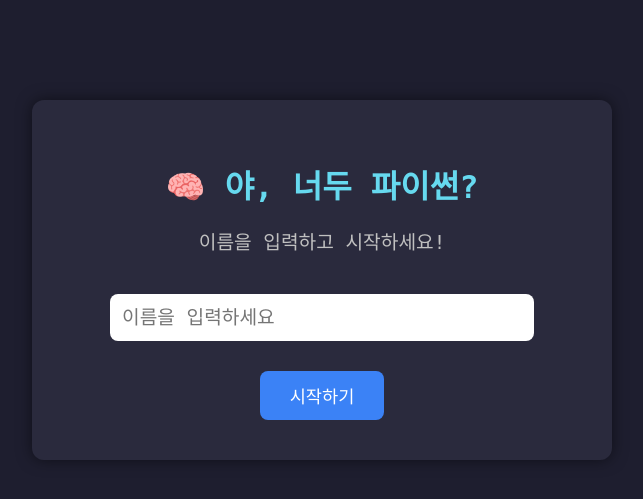
After one commit to hyunseo-jo/jhs_pytest, a Flask app: page /start in a window 1280 px wide. The commit adds this page. Shown: the top 499 px of the page, without its empty margins (318-961 px from the left). Run offline with Flask 3, Linux system fonts and the light colour scheme; some web fonts are replaced.

Commit message:
기능 추가

```diff
--- a/app.py
+++ b/app.py
@@ -1,13 +1,13 @@
-from flask import Flask, render_template, request, jsonify, session
+from flask import Flask, render_template, request, jsonify, session, redirect, url_for
 import io
 import contextlib
 
 app = Flask(__name__)
-app.secret_key = 'your-secret-key'  # 세션 사용을 위한 키 설정
+app.secret_key = 'your-secret-key'  # 세션용 비밀키
 
-# 파이썬 코드 문제 리스트 (문제: 실제출력)
+# 퀴즈 문제 목록
 QUESTIONS = [
-    {"code": "print(1 + 2)", "answer": "3"},
+ {"code": "print(1 + 2)", "answer": "3"},
     {"code": "print('Hello' + 'World')", "answer": "HelloWorld"},
     {"code": "a = 3\nb = 4\nprint(a * b)", "answer": "12"},
     {"code": "print(len('Python'))", "answer": "6"},
@@ -34,40 +34,70 @@ QUESTIONS = [
     {"code": "for i in range(3):\n    for j in range(2):\n        print(i, j)", "answer": "0 0\n0 1\n1 0\n1 1\n2 0\n2 1"}
 ]
 
+# 점수 저장소 (이름: 점수)
+students_score = {}
+
+# ---------- 라우트 정의 ----------
+
+@app.route('/start', methods=['GET', 'POST'])
+def start():
+    if request.method == 'POST':
+        name = request.form.get('name', '').strip()
+        if name:
+            session['name'] = name
+            session['question_index'] = 0
+            if name not in students_score:
+                students_score[name] = 0
+            return redirect(url_for('index'))
+    return render_template('start.html')
+
 
 @app.route('/')
 def index():
-    question_index = session.get('question_index', 0)
+    name = session.get('name')
+    if not name:
+        return redirect(url_for('start'))
 
-    if question_index >= len(QUESTIONS):
-        question_index = 0  # 모든 문제를 풀었으면 처음부터 다시
+    q_index = session.get('question_index', 0)
+    if q_index >= len(QUESTIONS):
+        q_index = 0
+        session['question_index'] = 0  # 다시 처음부터
 
-    current_question = QUESTIONS[question_index]
-    session['question_index'] = question_index  # 현재 인덱스를 저장
-    session['code'] = current_question["code"]  # 정답 확인을 위해 코드 저장
-
-    return render_template('index.html', code_snippet=current_question["code"])
+    question = QUESTIONS[q_index]
+    session['code'] = question['code']  # 현재 문제 저장
+    return render_template('index.html',
+                           code_snippet=question['code'],
+                           my_score=students_score.get(name, 0),
+                           ranking=get_top_rankings())
 
 
 @app.route('/check', methods=['POST'])
 def check_answer():
+    name = session.get('name')
     user_answer = request.json.get("answer", "").strip()
     code_str = session.get("code", "")
     correct_output = execute_code(code_str).strip()
 
     if user_answer == correct_output:
+        students_score[name] += 1
+        session['question_index'] = session.get('question_index', 0) + 1
         result = 'correct'
-        session['question_index'] = session.get('question_index', 0) + 1  # 다음 문제로 이동
     else:
         result = 'wrong'
 
     return jsonify({
         "result": result,
-        "correct_answer": correct_output
+        "correct_answer": correct_output,
+        "my_score": students_score[name],
+        "ranking": get_top_rankings()
     })
 
 
-# 실제 코드 실행 결과를 문자열로 반환
+def get_top_rankings():
+    sorted_scores = sorted(students_score.items(), key=lambda x: x[1], reverse=True)
+    return [{"name": n, "score": s} for n, s in sorted_scores[:5]]
+
+
 def execute_code(code_str):
     output = io.StringIO()
     try:
--- /dev/null
+++ b/templates/start.html
@@ -0,0 +1,54 @@
+<!DOCTYPE html>
+<html lang="ko">
+<head>
+    <meta charset="UTF-8">
+    <title>파이썬 퀴즈 시작</title>
+    <link href="https://cdn.jsdelivr.net/gh/projectnoonnu/noonfonts_2107@1.0/D2Coding.css" rel="stylesheet">
+    <link rel="stylesheet" href="{{ url_for('static', filename='styles.css') }}">
+    <style>
+        .start-container {
+            max-width: 500px;
+            margin: 100px auto;
+            background-color: #2a2a3d;
+            padding: 40px;
+            border-radius: 12px;
+            text-align: center;
+            box-shadow: 0 0 15px rgba(0, 0, 0, 0.5);
+        }
+        .start-container input {
+            padding: 12px;
+            font-size: 1.2em;
+            width: 80%;
+            border-radius: 8px;
+            border: none;
+            margin-top: 20px;
+            font-family: 'D2Coding', monospace;
+        }
+        .start-container button {
+            margin-top: 30px;
+            padding: 12px 30px;
+            font-size: 1.1em;
+            border: none;
+            border-radius: 8px;
+            background-color: #3b82f6;
+            color: white;
+            cursor: pointer;
+            font-family: 'D2Coding', monospace;
+        }
+        .start-container h1 {
+            color: #66d9ef;
+            font-size: 2em;
+        }
+    </style>
+</head>
+<body>
+    <div class="start-container">
+        <h1>🧠 야, 너두 파이썬?</h1>
+        <p>이름을 입력하고 시작하세요!</p>
+        <form method="POST">
+            <input type="text" name="name" placeholder="이름을 입력하세요" required><br>
+            <button type="submit">시작하기</button>
+        </form>
+    </div>
+</body>
+</html>
```
Also changed, not shown: static/script.js (+18 -2 lines), templates/index.html (+12 -0 lines).
